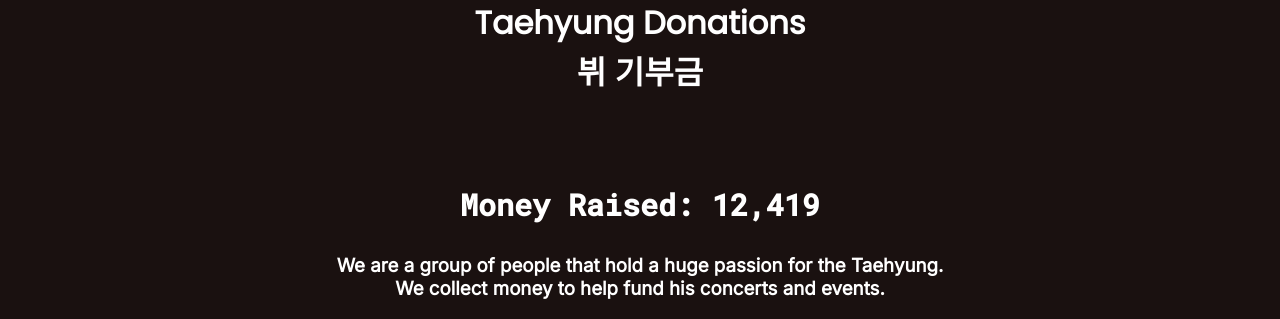
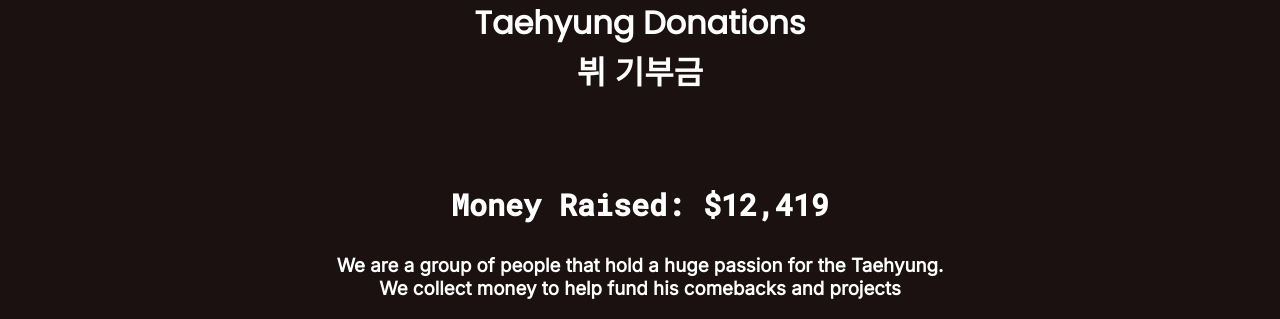
Before and after one commit to EdwardDK/DonationNow, a plain HTML site: page index.html in a window 1280 px wide. Shown: the part 530-849 px from the top of the page. Drawn offline with Linux system fonts and the light colour scheme.

Commit message:
Changed text

```diff
--- a/index.html
+++ b/index.html
@@ -10,9 +10,9 @@
 <h1>Taehyung Donations<br>뷔 기부금</h1>
 <br><br>
 
-<h3 class="amount">Money Raised: 12,419</h3>
+<h3 class="amount">Money Raised: $12,419</h3>
 <h3>We are a group of people that hold a huge passion for the Taehyung.<br>
-We collect money to help fund his concerts and events.</h3>
+We collect money to help fund his comebacks and projects</h3>
 <script src="main.js"></script>
 </body>
 </html>
```
